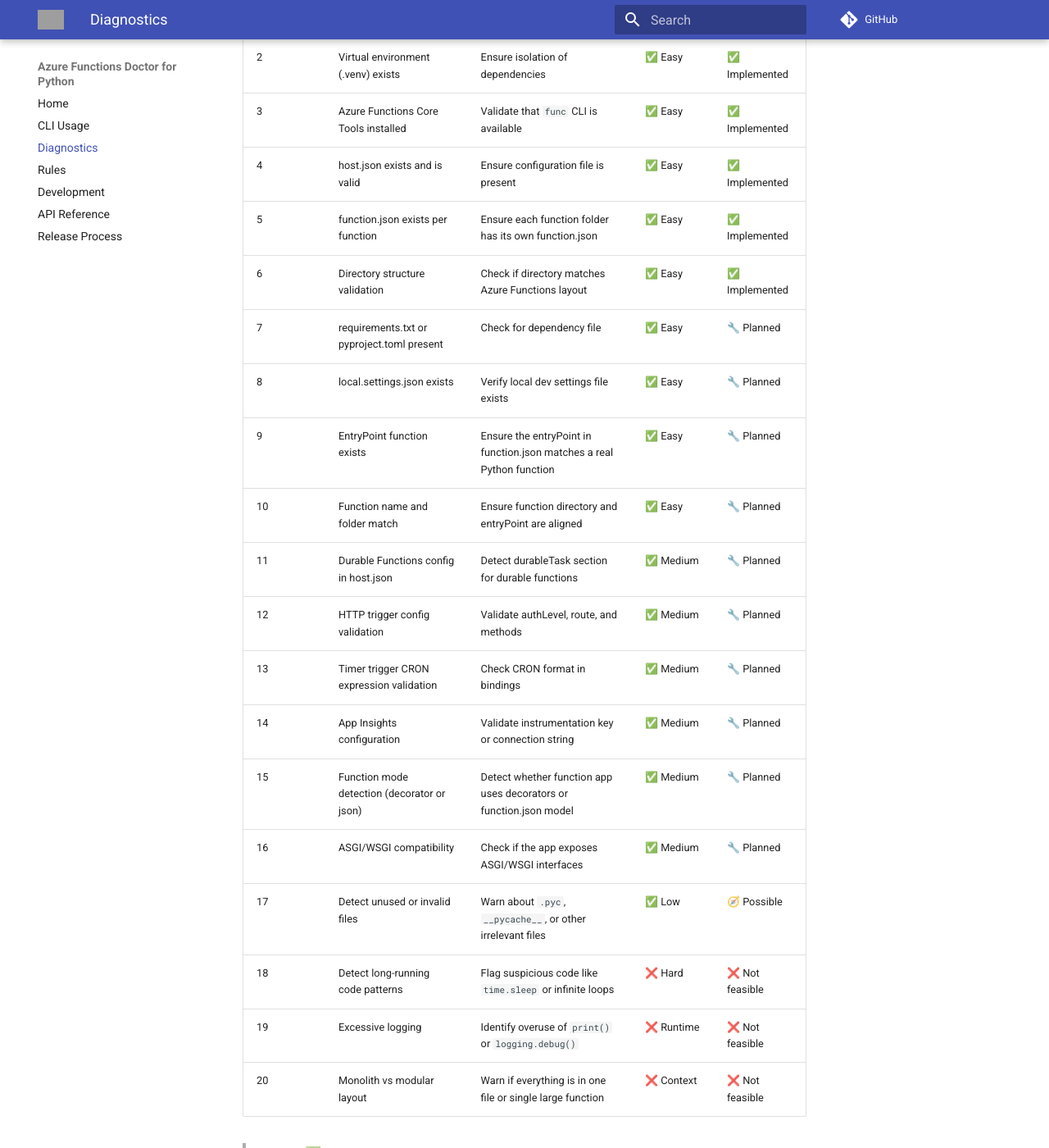
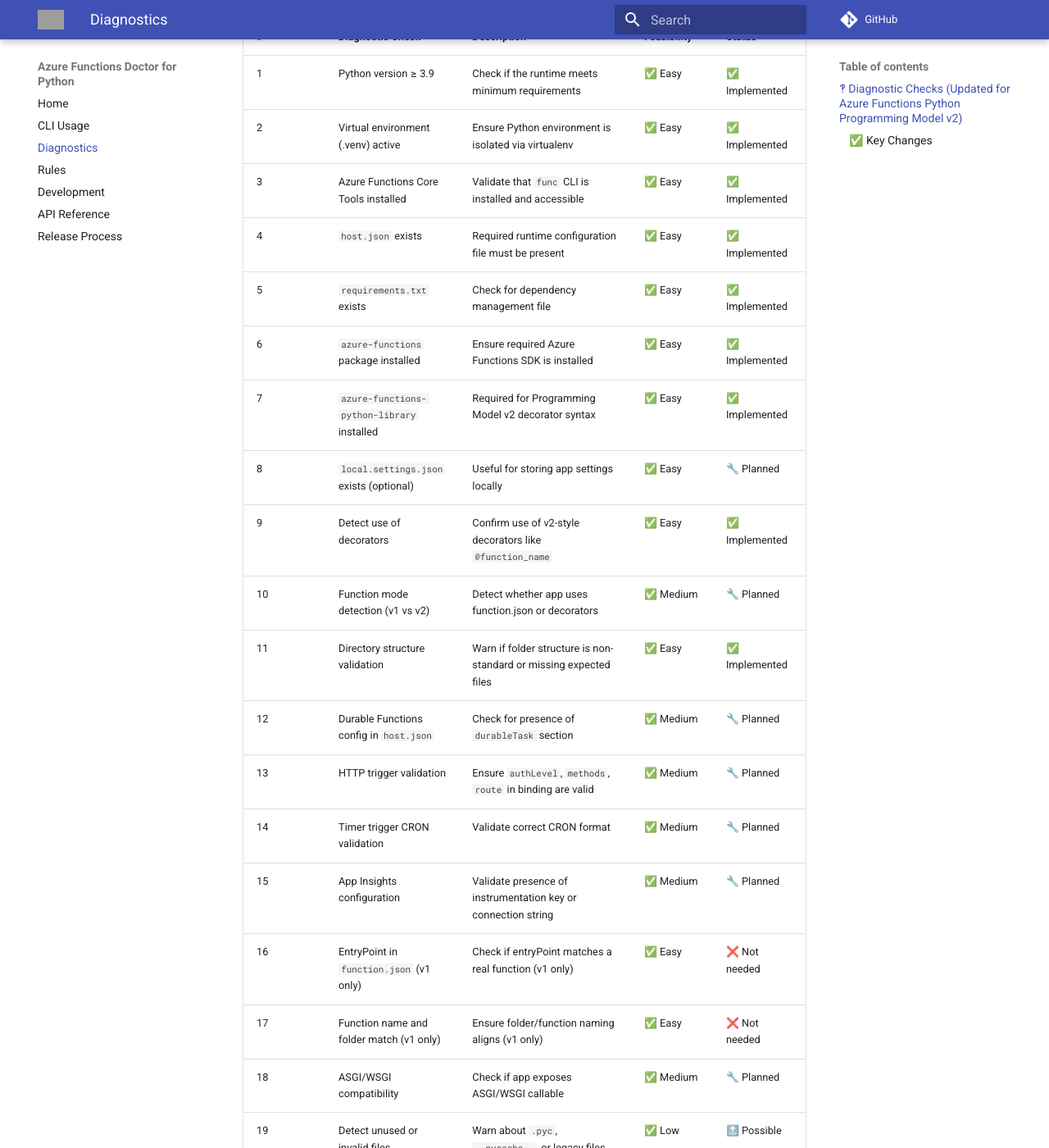
Before and after one commit to yeongseon/azure-functions-doctor-for-python, an MkDocs documentation site: the page built from docs/diagnostics.md, in a window 1280 px wide and 1400 px high, scrolled down 311 px. Shown: the whole window at 82% size. Built offline with MkDocs 1.6.1 and Material for MkDocs 9.7.7, drawn with Linux system fonts in a browser that asks for light colours; comment, search, counter and statistics services are not loaded; some of the changed text lies outside the part shown; grey boxes are pictures that could not be loaded.

Commit message:
docs: update diagnostics list for Python Programming Model v2

```diff
--- a/docs/diagnostics.md
+++ b/docs/diagnostics.md
@@ -1,29 +1,31 @@
-# Diagnostic Checks
+## 🙺 Diagnostic Checks (Updated for Azure Functions Python Programming Model v2)
 
-This document lists potential diagnostic features for Azure Functions Doctor, based on [Azure Functions Python Reference](https://learn.microsoft.com/en-us/azure/azure-functions/functions-reference-python?tabs=get-started%2Casgi%2Capplication-level&pivots=python-mode-decorators) and [Azure Functions Best Practices](https://learn.microsoft.com/en-us/azure/azure-functions/functions-best-practices?tabs=python).
+This document lists diagnostic checks for **Azure Functions Doctor**, based on [Azure Functions Python Reference](https://learn.microsoft.com/en-us/azure/azure-functions/functions-reference-python?tabs=get-started%2Casgi%2Capplication-level&pivots=python-mode-decorators) and [Best Practices](https://learn.microsoft.com/en-us/azure/azure-functions/functions-best-practices?tabs=python).
 
-| #  | Diagnostic Check                             | Description                                                                 | Feasibility | Status         |
-|----|----------------------------------------------|-----------------------------------------------------------------------------|-------------|----------------|
-| 1  | Python version ≥ 3.9                         | Check if the runtime meets minimum requirements                            | ✅ Easy      | ✅ Implemented |
-| 2  | Virtual environment (.venv) exists           | Ensure isolation of dependencies                                           | ✅ Easy      | ✅ Implemented |
-| 3  | Azure Functions Core Tools installed         | Validate that `func` CLI is available                                      | ✅ Easy      | ✅ Implemented |
-| 4  | host.json exists and is valid                | Ensure configuration file is present                                       | ✅ Easy      | ✅ Implemented |
-| 5  | function.json exists per function            | Ensure each function folder has its own function.json                      | ✅ Easy      | ✅ Implemented |
-| 6  | Directory structure validation               | Check if directory matches Azure Functions layout                          | ✅ Easy      | ✅ Implemented |
-| 7  | requirements.txt or pyproject.toml present   | Check for dependency file                                                  | ✅ Easy      | 🔧 Planned     |
-| 8  | local.settings.json exists                   | Verify local dev settings file exists                                      | ✅ Easy      | 🔧 Planned     |
-| 9  | EntryPoint function exists                   | Ensure the entryPoint in function.json matches a real Python function      | ✅ Easy      | 🔧 Planned     |
-|10  | Function name and folder match               | Ensure function directory and entryPoint are aligned                       | ✅ Easy      | 🔧 Planned     |
-|11  | Durable Functions config in host.json        | Detect durableTask section for durable functions                           | ✅ Medium    | 🔧 Planned     |
-|12  | HTTP trigger config validation               | Validate authLevel, route, and methods                                     | ✅ Medium    | 🔧 Planned     |
-|13  | Timer trigger CRON expression validation     | Check CRON format in bindings                                              | ✅ Medium    | 🔧 Planned     |
-|14  | App Insights configuration                   | Validate instrumentation key or connection string                          | ✅ Medium    | 🔧 Planned     |
-|15  | Function mode detection (decorator or json)  | Detect whether function app uses decorators or function.json model         | ✅ Medium    | 🔧 Planned     |
-|16  | ASGI/WSGI compatibility                      | Check if the app exposes ASGI/WSGI interfaces                              | ✅ Medium    | 🔧 Planned     |
-|17  | Detect unused or invalid files               | Warn about `.pyc`, `__pycache__`, or other irrelevant files                | ✅ Low       | 🧭 Possible     |
-|18  | Detect long-running code patterns            | Flag suspicious code like `time.sleep` or infinite loops                   | ❌ Hard      | ❌ Not feasible |
-|19  | Excessive logging                            | Identify overuse of `print()` or `logging.debug()`                         | ❌ Runtime   | ❌ Not feasible |
-|20  | Monolith vs modular layout                   | Warn if everything is in one file or single large function                 | ❌ Context   | ❌ Not feasible |
+| #  | Diagnostic Check                           | Description                                                        | Feasibility | Status         |
+| -- | ------------------------------------------ | ------------------------------------------------------------------ | ----------- | -------------- |
+| 1  | Python version ≥ 3.9                       | Check if the runtime meets minimum requirements                    | ✅ Easy      | ✅ Implemented  |
+| 2  | Virtual environment (.venv) active         | Ensure Python environment is isolated via virtualenv               | ✅ Easy      | ✅ Implemented  |
+| 3  | Azure Functions Core Tools installed       | Validate that `func` CLI is installed and accessible               | ✅ Easy      | ✅ Implemented  |
+| 4  | `host.json` exists                         | Required runtime configuration file must be present                | ✅ Easy      | ✅ Implemented  |
+| 5  | `requirements.txt` exists                  | Check for dependency management file                               | ✅ Easy      | ✅ Implemented  |
+| 6  | `azure-functions` package installed        | Ensure required Azure Functions SDK is installed                   | ✅ Easy      | ✅ Implemented  |
+| 7  | `azure-functions-python-library` installed | Required for Programming Model v2 decorator syntax                 | ✅ Easy      | ✅ Implemented  |
+| 8  | `local.settings.json` exists (optional)    | Useful for storing app settings locally                            | ✅ Easy      | 🔧 Planned     |
+| 9  | Detect use of decorators                   | Confirm use of v2-style decorators like `@function_name`           | ✅ Easy      | ✅ Implemented  |
+| 10 | Function mode detection (v1 vs v2)         | Detect whether app uses function.json or decorators                | ✅ Medium    | 🔧 Planned     |
+| 11 | Directory structure validation             | Warn if folder structure is non-standard or missing expected files | ✅ Easy      | ✅ Implemented  |
+| 12 | Durable Functions config in `host.json`    | Check for presence of `durableTask` section                        | ✅ Medium    | 🔧 Planned     |
+| 13 | HTTP trigger validation                    | Ensure `authLevel`, `methods`, `route` in binding are valid        | ✅ Medium    | 🔧 Planned     |
+| 14 | Timer trigger CRON validation              | Validate correct CRON format                                       | ✅ Medium    | 🔧 Planned     |
+| 15 | App Insights configuration                 | Validate presence of instrumentation key or connection string      | ✅ Medium    | 🔧 Planned     |
+| 16 | EntryPoint in `function.json` (v1 only)    | Check if entryPoint matches a real function (v1 only)              | ✅ Easy      | ❌ Not needed   |
+| 17 | Function name and folder match (v1 only)   | Ensure folder/function naming aligns (v1 only)                     | ✅ Easy      | ❌ Not needed   |
+| 18 | ASGI/WSGI compatibility                    | Check if app exposes ASGI/WSGI callable                            | ✅ Medium    | 🔧 Planned     |
+| 19 | Detect unused or invalid files             | Warn about `.pyc`, `__pycache__`, or legacy files                  | ✅ Low       | 🔝 Possible    |
+| 20 | Detect long-running blocking patterns      | Detect `sleep()`, infinite loops, or sync IO blocking              | ❌ Hard      | ❌ Not feasible |
+| 21 | Excessive logging                          | Detect overuse of `print()` or `logging.debug()`                   | ❌ Runtime   | ❌ Not feasible |
+| 22 | Monolithic layout warning                  | Detect if everything is in one large file                          | ❌ Context   | ❌ Not feasible |
 
 > Legend:
 > ✅ Easy = statically checkable
@@ -31,3 +33,13 @@
 > ❌ = not feasible by static analysis
 > 🔧 Planned = scheduled for future implementation
 > 🧭 Possible = technically feasible but lower priority
+
+---
+
+### ✅ Key Changes
+
+* Removed `main.py` check (was v1 specific)
+* Added decorator detection (v2 model confirmation)
+* Excluded v1-only checks like `entryPoint`, `function.json` folder matching
+* Included v2-only checks like `azure-functions-python-library`
+* Clarified feasibility and implementation status across all checks
```
